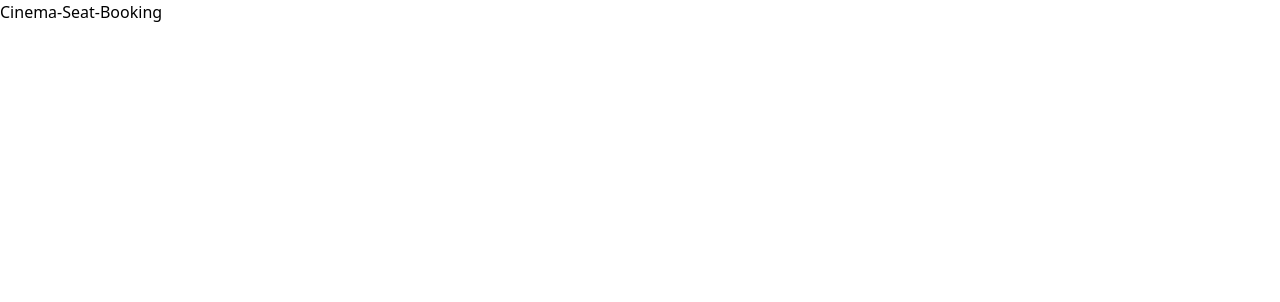
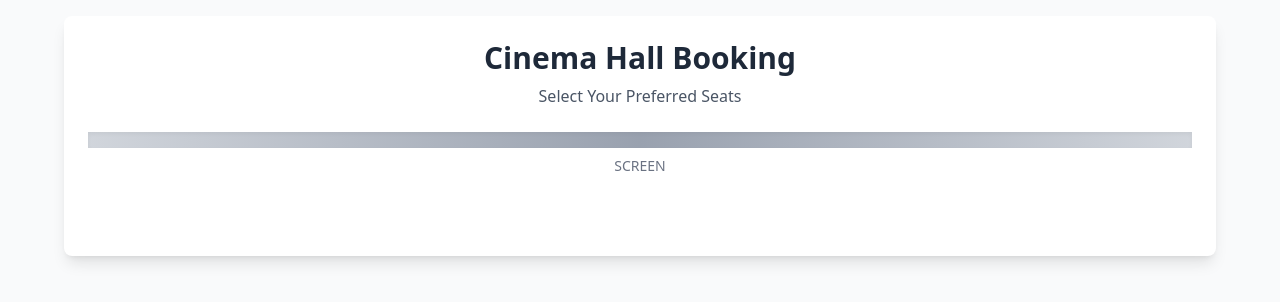
Before and after one commit to Abhay-0103/Cinema-Seat-Booking, a React (Vite) app: page / in a window 1280 px wide. Shown: the top 302 px of the page. Built offline with nearby package versions, Linux system fonts and the light colour scheme.

Commit message:
implemented screen and title

```diff
--- a/src/components/cinema-seat-booking.jsx
+++ b/src/components/cinema-seat-booking.jsx
@@ -1,9 +1,49 @@
-import React from 'react'
+import React from "react";
 
-const CinemaSeatBooking = () => {
+const CinemaSeatBooking = ({
+  layout = {
+    rows: 8,
+    seatsPerRow: 12,
+    aislePosition: 8,
+  },
+  seatTypes = {
+    regular: { name: "Regular", price: 150, rows: [0, 1, 2] },
+    premium: { name: "Premium", price: 250, rows: [3, 4, 5] },
+    vip: { name: "VIP", price: 350, rows: [6, 7] },
+  },
+  bookedSeats = [],
+  currency = "$",
+  onBookingComplete = () => {},
+  title = "Cinema Hall Booking",
+  subtitle = "Select Your Preferred Seats",
+}) => {
   return (
-    <div>Cinema-Seat-Booking</div>
-  )
-}
+    <div className="w-full min-h-screen bg-gray-50 p-4">
+      {/* title */}
+      <div className="max-w-6xl mx-auto bg-white rounded-lg shadow-lg p-6">
+        <h1 className="text-2xl lg:text-3xl font-bold text-center mb-2 text-gray-800">
+          {title}
+        </h1>
+        <p className="text-center text-gray-600 mb-6">{subtitle}</p>
 
-export default CinemaSeatBooking
+        {/* screen */}
+        <div className="mb-8">
+          <div className="w-full h-4 bg-gradient-to-r from-gray-300 via-gray-400 to-gray-300 mb-2 shadow-inner" />
+          <p className="text-center text-sm text-gray-500 font-medium">
+            SCREEN
+          </p>
+        </div>
+
+        {/* seat map */}
+        <div className="mb-6 overflow-x-auto"></div>
+
+
+        {/* legend */}
+        {/* summary */}
+        {/* book button */}
+      </div>
+    </div>
+  );
+};
+
+export default CinemaSeatBooking;
```
